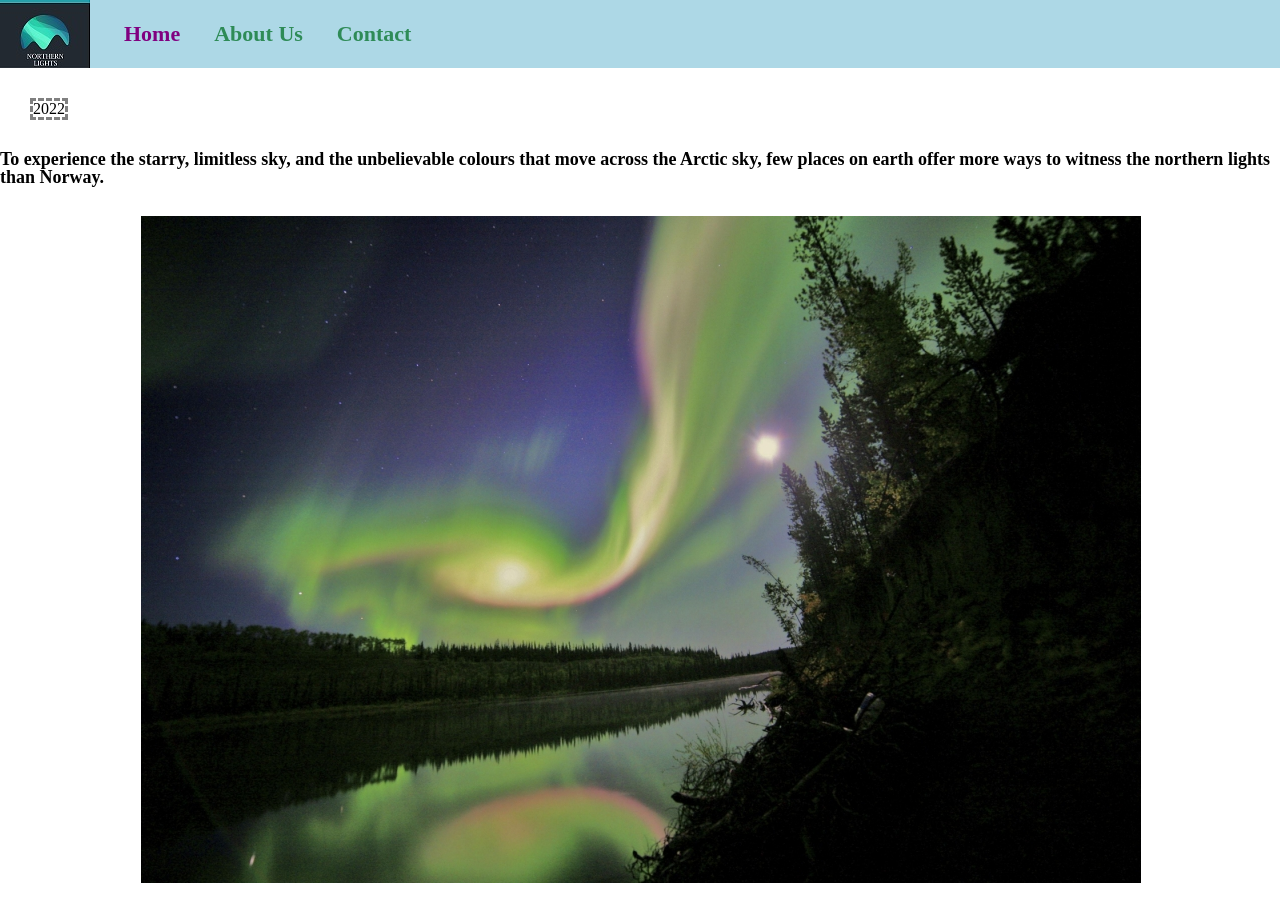
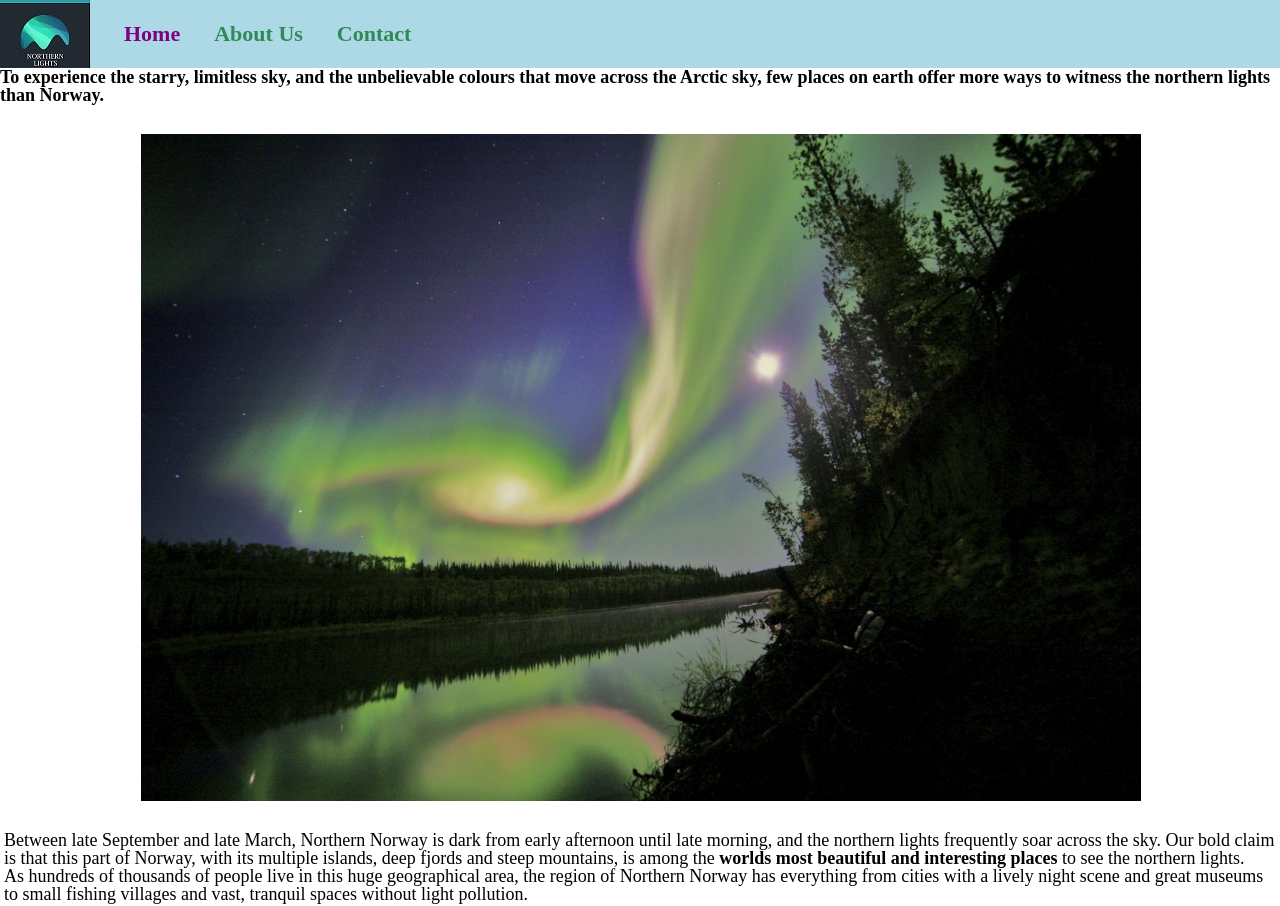
Before and after one commit to irinkauchaneishvili/irinkauchaneishvili1, a plain HTML site: page index.html in a window 1280 px wide. Shown: the top 906 px of the page. Drawn offline with Linux system fonts and the light colour scheme.

```diff
--- a/css/style.css
+++ b/css/style.css
@@ -2,7 +2,6 @@
 .active {color:  purple; font-size: 22px; font-weight: bold;}
 .article{font-size: 18px; margin: 30px 4px}
 .bold {font-weight: bold;}
-.date{border: 3px dashed gray; display: inline-block; margin: 30px 30px;}
 .homeheader3{font-size: 18px;font-weight: bold;}
 .photo1 { width: 999px; height: 667px; margin:30px auto;}
 .logo{vertical-align: middle;}
--- a/index.html
+++ b/index.html
@@ -19,8 +19,7 @@
          </nav>
 
       </header>
-      <section class="margins">
-         <div class="date"> 2022 </div>
+
 
          <h3 class="homeheader3"> To experience the starry, limitless sky, and the unbelievable colours that move across the Arctic sky, few places on earth offer more ways to witness the northern lights than Norway. </h3>
 
```
